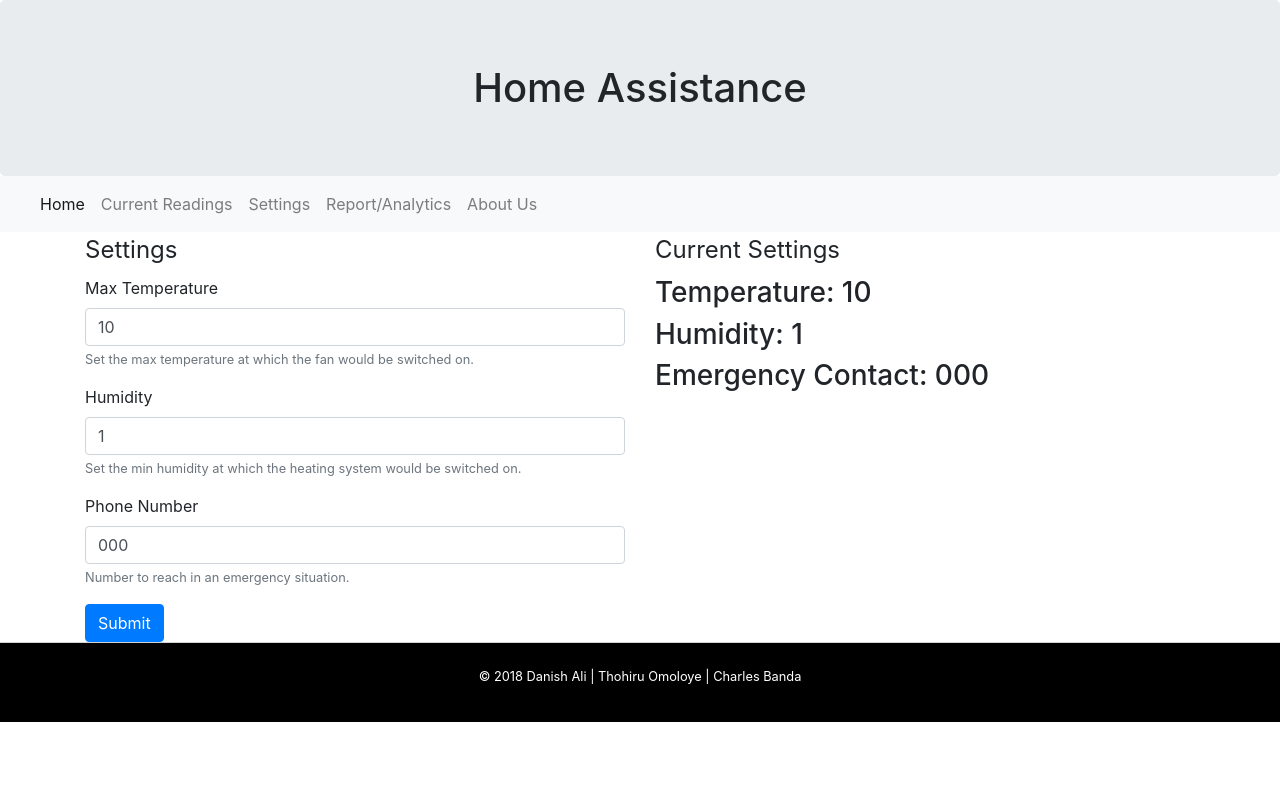
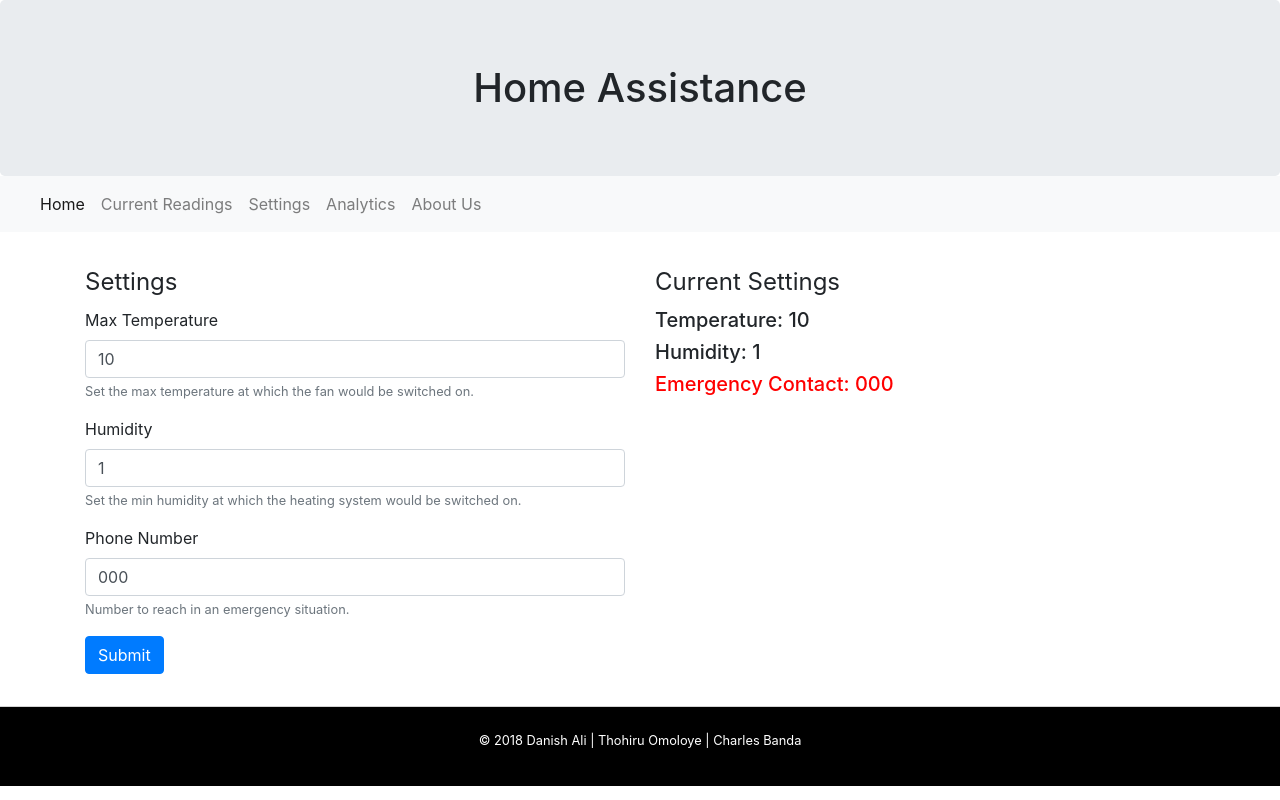
Before and after one commit to DanishAli01/RaspB_PI, a Flask app: template templates/settings.html in a window 1280 px wide. Run offline with Flask 3, Linux system fonts and the light colour scheme; the template is opened without the code that fills it: most values are stand-ins (such as "Sample title", 1, 10 or a date in 2020); parts of the project's set-up code (start-up, migrations or seed data) failed here and were passed over; some libraries are stand-ins or nearby versions.

Commit message:
finishing touch

```diff
--- a/templates/home.html
+++ b/templates/home.html
@@ -118,6 +118,7 @@
 }
 
     </style>
+  <br><br><br><br><br><br>
   <div class="wrapper">
 
   <a class="nav-link" href="/Power"><div class="inner">
@@ -129,4 +130,5 @@
 
 
 
+
 {% endblock %}
--- a/templates/includes/_navbar.html
+++ b/templates/includes/_navbar.html
@@ -16,7 +16,7 @@
         <a class="nav-link" href="/settings">Settings</a>
       </li>
       <li class="nav-item">
-        <a class="nav-link" href="/plot">Report/Analytics</a>
+        <a class="nav-link" href="/plot">Analytics</a>
       </li>
 
       <li class="nav-item">
--- a/templates/settings.html
+++ b/templates/settings.html
@@ -1,7 +1,16 @@
 {% extends 'layout.html' %}
 
 {% block body %}
+    <style>
+    .form-horizontal{
+        padding-bottom: 2rem;
+    }
+    legend {
 
+        padding-top:2rem;
+    }
+
+    </style>
 <div class="container">
   <div class="row">
     <div class="col-sm">
@@ -36,9 +45,9 @@
     <div class="col-sm">
       <fieldset>
         <legend>Current Settings</legend>
-        <h3>Temperature: {{temp}}</h3>
-        <h3>Humidity: {{humid}}</h3>
-        <h3>Emergency Contact: {{phone}}</h3>
+        <h5>Temperature: {{temp}}</h5>
+        <h5>Humidity: {{humid}}</h5>
+        <h5 style="color:red;">Emergency Contact: {{phone}}</h5>
 
       </fieldset>
     </div>
```
Also changed, not shown: templates/plot.html (+22 -0 lines).
